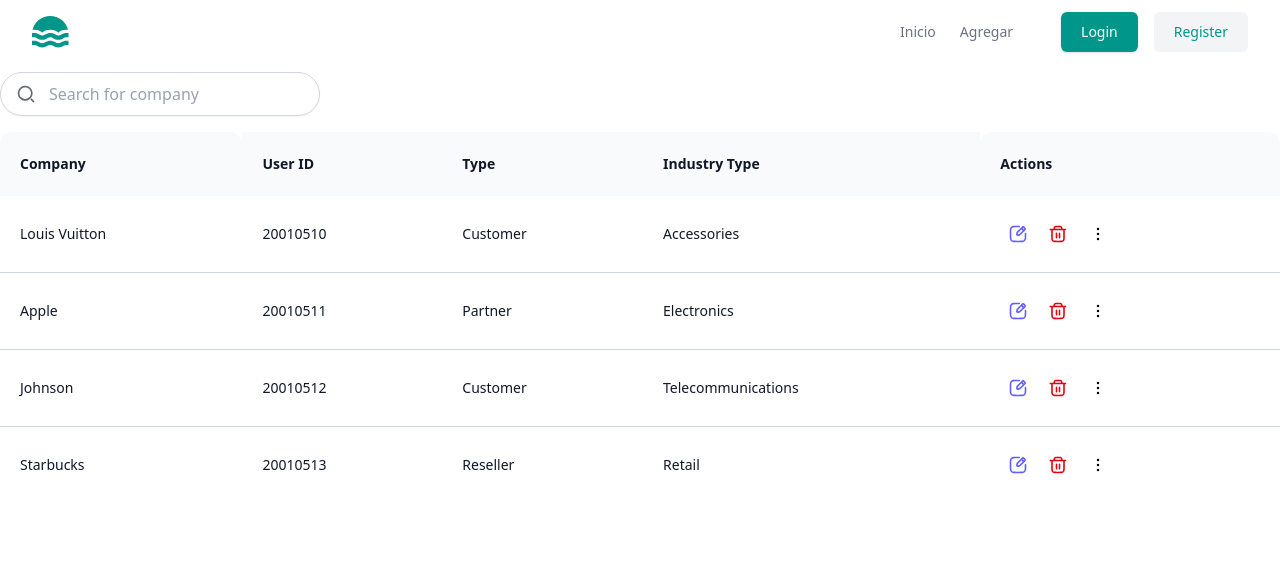
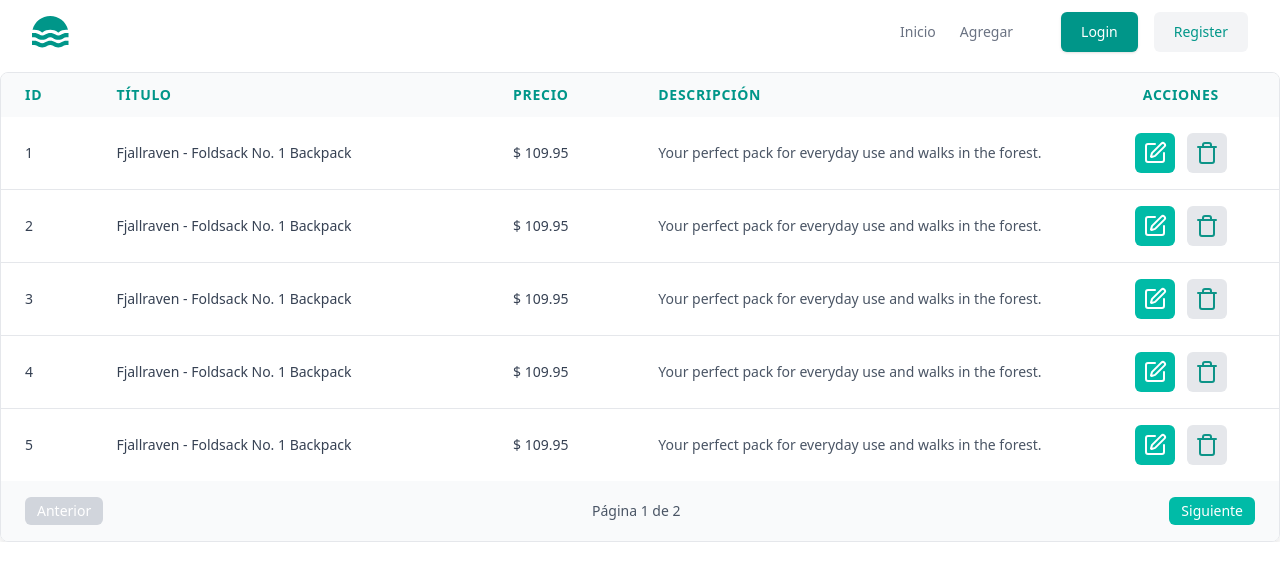
Before and after one commit to Wbahoque09/rubrica-galaxy-training, an Angular app: page /home in a window 1280 px wide. Shown: the top 580 px of the page. Built offline with nearby package versions, Linux system fonts and the light colour scheme; no server answers.

Commit message:
feat: :lipstick: Estilos Tabla
Se cambian el estilo de la tabla

```diff
--- a/angular.json
+++ b/angular.json
@@ -21,6 +21,8 @@
             ],
             "tsConfig": "tsconfig.app.json",
             "assets": [
+              "src/favicon.ico",
+              "src/assets",
               {
                 "glob": "**/*",
                 "input": "public"
--- a/src/app/features/views/home/home.component.html
+++ b/src/app/features/views/home/home.component.html
@@ -1,6 +1,6 @@
 <div class="flex flex-col">
   <div class=" overflow-x-auto">
-    <div class="min-w-full inline-block align-middle">
+    <!-- <div class="min-w-full inline-block align-middle">
       <div class="relative  text-gray-500 focus-within:text-gray-900 mb-4">
         <div class="absolute inset-y-0 left-1 flex items-center pl-3 pointer-events-none ">
           <svg class="w-5 h-5" viewBox="0 0 20 20" fill="none" xmlns="http://www.w3.org/2000/svg">
@@ -172,6 +172,7 @@
           </tbody>
         </table>
       </div>
-    </div>
+    </div> -->
+    <table-component [data]="productsExample()" />
   </div>
 </div>
--- a/src/app/features/views/home/home.component.ts
+++ b/src/app/features/views/home/home.component.ts
@@ -1,20 +1,87 @@
-import { ChangeDetectionStrategy, Component, inject, OnInit } from '@angular/core';
+import { ChangeDetectionStrategy, Component, inject, OnInit, signal, WritableSignal } from '@angular/core';
 import { ProductService } from '../../products/services/product.service';
+import { Category, ResponseProducts } from '../../products/models/iproducts';
+import { TableComponent } from "../../../shared/components/table/table.component";
 
 @Component({
   selector: 'home',
-  imports: [],
+  imports: [TableComponent],
   templateUrl: './home.component.html',
   changeDetection: ChangeDetectionStrategy.OnPush,
 })
 export class HomeComponent implements OnInit {
   private productService = inject(ProductService);
+  protected productsExample: WritableSignal<ResponseProducts[] | null> = signal<
+    ResponseProducts[] | null
+  >(null);
 
   ngOnInit(): void {
     //Called after the constructor, initializing input properties, and the first call to ngOnChanges.
     //Add 'implements OnInit' to the class.
     console.log('carga de componente');
     this.getProduct();
+    this.productsExample.set([
+      {
+        id: 1,
+        title: 'Fjallraven - Foldsack No. 1 Backpack',
+        price: 109.95,
+        description:
+          'Your perfect pack for everyday use and walks in the forest.',
+        category: Category.MenSClothing,
+        image: 'https://fakestoreapi.com/img/81fPKd-2AYL._AC_SL1500_t.png',
+        rating: { rate: 3.9, count: 120 },
+      },
+      {
+        id: 2,
+        title: 'Fjallraven - Foldsack No. 1 Backpack',
+        price: 109.95,
+        description:
+          'Your perfect pack for everyday use and walks in the forest.',
+        category: Category.Electronics,
+        image: 'https://fakestoreapi.com/img/81fPKd-2AYL._AC_SL1500_t.png',
+        rating: { rate: 3.9, count: 120 },
+      },
+      {
+        id: 3,
+        title: 'Fjallraven - Foldsack No. 1 Backpack',
+        price: 109.95,
+        description:
+          'Your perfect pack for everyday use and walks in the forest.',
+        category: Category.Jewelery,
+        image: 'https://fakestoreapi.com/img/81fPKd-2AYL._AC_SL1500_t.png',
+        rating: { rate: 3.9, count: 120 },
+      },
+      {
+        id: 4,
+        title: 'Fjallraven - Foldsack No. 1 Backpack',
+        price: 109.95,
+        description:
+          'Your perfect pack for everyday use and walks in the forest.',
+        category: Category.Jewelery,
+        image: 'https://fakestoreapi.com/img/81fPKd-2AYL._AC_SL1500_t.png',
+        rating: { rate: 3.9, count: 120 },
+      },
+      {
+        id: 5,
+        title: 'Fjallraven - Foldsack No. 1 Backpack',
+        price: 109.95,
+        description:
+          'Your perfect pack for everyday use and walks in the forest.',
+        category: Category.Jewelery,
+        image: 'https://fakestoreapi.com/img/81fPKd-2AYL._AC_SL1500_t.png',
+        rating: { rate: 3.9, count: 120 },
+      },
+      {
+        id: 6,
+        title: 'Fjallraven - Foldsack No. 1 Backpack',
+        price: 109.95,
+        description:
+          'Your perfect pack for everyday use and walks in the forest.',
+        category: Category.Jewelery,
+        image: 'https://fakestoreapi.com/img/81fPKd-2AYL._AC_SL1500_t.png',
+        rating: { rate: 3.9, count: 120 },
+      },
+    ]);
   }
 
   getProduct() {
@@ -28,56 +95,11 @@ export class HomeComponent implements OnInit {
     });
   }
 
-  columns = [
-    { header: 'ID', field: 'id' },
-    { header: 'Nombre', field: 'name' },
-    { header: 'Correo', field: 'email' },
-    { header: 'Rol', field: 'role' },
-    { header: 'Estado', field: 'status' },
-  ];
-
-  rows = [
-    {
-      id: 1,
-      name: 'Juan',
-      email: 'juan@mail.com',
-      role: 'Admin',
-      status: 'Activo',
-    },
-    {
-      id: 2,
-      name: 'Ana',
-      email: 'ana@mail.com',
-      role: 'User',
-      status: 'Activo',
-    },
-    {
-      id: 3,
-      name: 'Luis',
-      email: 'luis@mail.com',
-      role: 'User',
-      status: 'Inactivo',
-    },
-    {
-      id: 4,
-      name: 'Maria',
-      email: 'maria@mail.com',
-      role: 'Admin',
-      status: 'Activo',
-    },
-    {
-      id: 5,
-      name: 'Pedro',
-      email: 'pedro@mail.com',
-      role: 'User',
-      status: 'Activo',
-    },
-    {
-      id: 6,
-      name: 'Carla',
-      email: 'carla@mail.com',
-      role: 'User',
-      status: 'Activo',
-    },
-  ];
+  // columns = [
+  //   { header: 'ID', field: 'id' },
+  //   { header: 'Nombre', field: 'name' },
+  //   { header: 'Correo', field: 'email' },
+  //   { header: 'Rol', field: 'role' },
+  //   { header: 'Estado', field: 'status' },
+  // ];
 }
--- a/src/app/shared/components/table/table.component.html
+++ b/src/app/shared/components/table/table.component.html
@@ -1,32 +1,47 @@
 <div class="overflow-x-auto shadow-lg rounded-lg border border-gray-200">
   <table class="min-w-full border-collapse">
-    <thead class="bg-teal-600 text-white">
+    <!-- Encabezado -->
+    <thead class="bg-gray-50 text-teal-600">
       <tr>
-        @for (col of value().header; track $index) {
-          <th class="px-6 py-3 text-left text-sm font-semibold uppercase tracking-wider">
-            {{col}}
-          </th>
-        }
-        <!-- <th
-          *ngFor="let col of columns"
-          class="px-6 py-3 text-left text-sm font-semibold uppercase tracking-wider"
-        >
-          {{ col.header }}
-        </th> -->
+        <th class="px-6 py-3 text-left text-sm font-semibold uppercase tracking-wider">ID</th>
+        <th class="px-6 py-3 text-left text-sm font-semibold uppercase tracking-wider">Título</th>
+        <th class="px-6 py-3 text-left text-sm font-semibold uppercase tracking-wider">Precio</th>
+        <th class="px-6 py-3 text-left text-sm font-semibold uppercase tracking-wider">Descripción</th>
+        <th class="px-6 py-3 text-center text-sm font-semibold uppercase tracking-wider">Acciones</th>
       </tr>
     </thead>
+
+    <!-- Cuerpo -->
     <tbody class="bg-white divide-y divide-gray-200">
-      <tr
-        *ngFor="let item of paginatedData"
-        class="hover:bg-gray-100 transition"
-      >
-        <td
-          *ngFor="let col of columns"
-          class="px-6 py-4 text-sm text-gray-700"
-        >
-          {{ item[col.field] }}
-        </td>
-      </tr>
+      @for (item of paginatedData; track $index) {
+        <tr class="hover:bg-gray-100 transition">
+          <td class="px-6 py-4 text-sm text-gray-700">{{ item.id }}</td>
+          <td class="px-6 py-4 text-sm text-gray-700">{{ item.title }}</td>
+          <td class="px-6 py-4 text-sm text-gray-700">$ {{ item.price }}</td>
+          <td class="px-6 py-4 text-sm text-gray-600 truncate max-w-xs">
+            {{ item.description }}
+          </td>
+          <td class="px-6 py-4 flex justify-center gap-3">
+            <!-- Botón Editar -->
+            <button
+              (click)="''"
+              class="p-2 rounded-md bg-teal-500 hover:bg-teal-600 text-white"
+              title="Editar"
+            >
+              <img src="./assets/edit.svg" alt="icon edit" class="">
+            </button>
+
+            <!-- Botón Eliminar -->
+            <button
+              (click)="''"
+              class="p-2 rounded-md bg-gray-200 hover:bg-gray-300 text-white"
+              title="Eliminar"
+            >
+              <img src="./assets/delete.svg" alt="icon edit" class="">
+            </button>
+          </td>
+        </tr>
+      }
     </tbody>
   </table>
 
--- a/src/app/shared/components/table/table.component.ts
+++ b/src/app/shared/components/table/table.component.ts
@@ -1,11 +1,12 @@
 import { ChangeDetectionStrategy, Component, computed, input, InputSignal, Signal, signal } from '@angular/core';
+import { ResponseProducts } from '../../../features/products/models/iproducts';
 
 interface Headers {
   header: string[];
   field: string[];
 }
 @Component({
-  selector: 'table',
+  selector: 'table-component',
   imports: [],
   templateUrl: './table.component.html',
   changeDetection: ChangeDetectionStrategy.OnPush,
@@ -14,22 +15,26 @@ export class TableComponent {
   // @Input() columns: { header: string; field: string }[] = [];
   // @Input() data: any[] = [];
   // value = input.required<Headers>;
-  protected readonly value: InputSignal<Headers> = input.required();
-  data = input.required<string[]>;
+  // protected readonly headers: InputSignal<Headers | null> =
+  //   input<Headers | null>(null);
+  readonly data: InputSignal<ResponseProducts[] | null> =
+    input<ResponseProducts[]| null>(null);
 
   // Paginación
   protected readonly currentPage = signal(1);
   protected readonly itemsPerPage = signal(5);
-  protected readonly arrayHeaders: Signal<string> = computed(() => `${this.value().header}`);
+  // protected readonly arrayHeaders: Signal<string> = computed(
+  //   () => `${this.headers()!.header}`
+  // );
 
-  get paginatedData() {
+  get paginatedData(): ResponseProducts[] {
     const start = (this.currentPage() - 1) * this.itemsPerPage();
-    return start;
-    // return this.data.slice(start, start + this.itemsPerPage);
+    return this.data()!.slice(start, start + this.itemsPerPage());
+    // return [];
   }
 
   get totalPages() {
-    return Math.ceil(this.data.length / this.itemsPerPage());
+    return Math.ceil(this.data()!.length / this.itemsPerPage());
   }
 
   protected changePage(page: number) {
```
Also changed, not shown: src/assets/delete.svg (added), src/assets/edit.svg (added).
